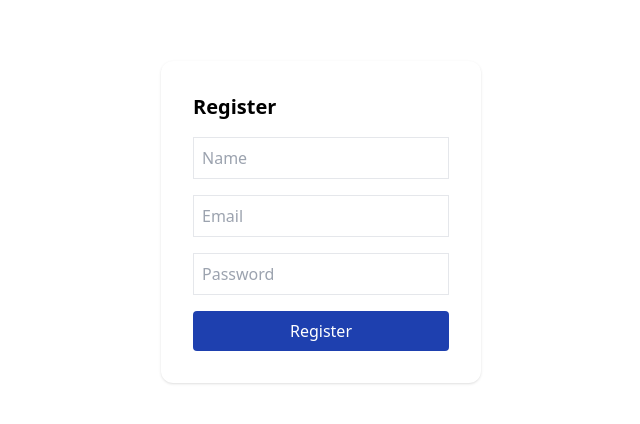
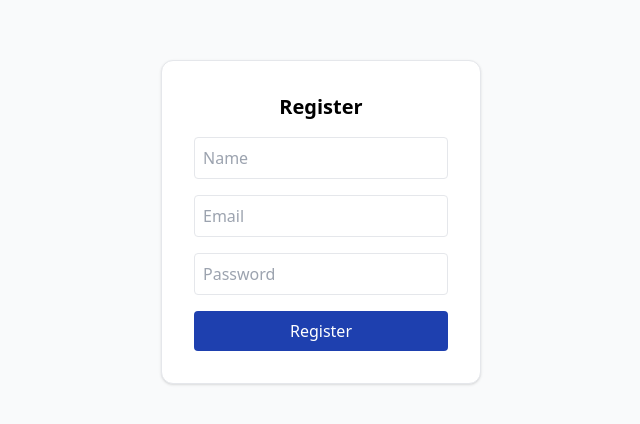
Before and after one commit to vathsala333/smartdeskclient, a React (Vite) app: page /register in a window 1280 px wide. Shown: the part 178-602 px from the top of the page, without its empty margins (319-959 px from the left). Built offline with nearby package versions, Linux system fonts and the light colour scheme; no server answers.

Commit message:
Updated auth logic and API fixes

```diff
--- a/src/api.js
+++ b/src/api.js
@@ -17,7 +17,7 @@ export const logoutUser = () => {
   toast.error("Logged out");
 
   setTimeout(() => {
-    window.location.href = "/login";
+    window.location.href = "/";
   }, 800);
 };
 
--- a/src/pages/Login.jsx
+++ b/src/pages/Login.jsx
@@ -1,31 +1,48 @@
-import React,{ useState } from "react";
+import React, { useState, useEffect } from "react";
 import api from "../api";
-
+import { useLocation, useNavigate } from "react-router-dom";
+import toast from "react-hot-toast";
 
 export default function Login() {
+  const location = useLocation();
+  const navigate = useNavigate();
+
   const [email, setEmail] = useState("");
   const [password, setPassword] = useState("");
   const [loading, setLoading] = useState(false);
 
+  useEffect(() => {
+    // Check if the registration state was passed
+    if (location.state?.registered) {
+      toast.success("Registration successful! Please login.");
+
+      // Clear the state by replacing the current history entry with NO state
+      // This prevents the toast from showing again if the user refreshes
+      navigate("/", { replace: true, state: {} });
+    }
+  }, [location.state, navigate]);
+
   const handleLogin = async () => {
-    if (!email || !password) return;
+    if (!email || !password) {
+      toast.error("Please enter email and password");
+      return;
+    }
 
     try {
       setLoading(true);
 
-      const res = await api.post(
-        "https://smartdeskserver.onrender.com/api/auth/login",
-        { email, password }
-      );
+      // Note: Use your api instance or the full URL.
+      // Using 'api.post' is better if you configured base URLs in your api.js
+      const res = await api.post("/auth/login", { email, password });
 
-      // ✅ store BOTH tokens (matches api.js interceptor)
       localStorage.setItem("accessToken", res.data.accessToken);
       localStorage.setItem("refreshToken", res.data.refreshToken);
 
-      window.location.href = "/dashboard";
+      toast.success("Welcome back!");
+      navigate("/dashboard");
+
     } catch (err) {
-      alert("Invalid credentials");
-      console.error(err);
+      toast.error(err.response?.data?.message || "Invalid credentials");
     } finally {
       setLoading(false);
     }
@@ -43,7 +60,7 @@ export default function Login() {
           placeholder="Email"
           value={email}
           onChange={(e) => setEmail(e.target.value)}
-          className="w-full border border-gray-300 p-3 rounded-md focus:outline-none focus:ring-2 focus:ring-gray-400"
+          className="w-full border border-gray-300 p-3 rounded-md"
         />
 
         <input
@@ -51,13 +68,13 @@ export default function Login() {
           placeholder="Password"
           value={password}
           onChange={(e) => setPassword(e.target.value)}
-          className="w-full border border-gray-300 p-3 rounded-md focus:outline-none focus:ring-2 focus:ring-gray-400"
+          className="w-full border border-gray-300 p-3 rounded-md"
         />
 
         <button
           onClick={handleLogin}
           disabled={loading}
-          className="w-full bg-blue-800 hover:bg-gray-900 text-white py-3 rounded-md transition disabled:opacity-60"
+          className="w-full bg-blue-800 text-white py-3 rounded-md disabled:opacity-60"
         >
           {loading ? "Logging in..." : "Login"}
         </button>
@@ -65,7 +82,7 @@ export default function Login() {
         <p className="text-center text-sm text-gray-600">
           Don’t have an account?{" "}
           <span
-            onClick={() => (window.location.href = "/register")}
+            onClick={() => navigate("/register")}
             className="font-semibold cursor-pointer hover:underline"
           >
             Create Account
--- a/src/pages/Register.jsx
+++ b/src/pages/Register.jsx
@@ -1,45 +1,75 @@
 import React, { useState } from "react";
 import api from "../api";
 import { useNavigate } from "react-router-dom";
+import toast from "react-hot-toast";
 
 export default function Register() {
-  const nav = useNavigate();
-  const [form, setForm] = useState({ name: "", email: "", password: "" });
+  const navigate = useNavigate();
+
+  const [form, setForm] = useState({
+    name: "",
+    email: "",
+    password: ""
+  });
+
+  const [loading, setLoading] = useState(false);
 
   const register = async () => {
-    await api.post("/auth/register", form);
-    nav("/");
+    if (!form.name || !form.email || !form.password) {
+      toast.error("All fields are required");
+      return;
+    }
+
+    try {
+      setLoading(true);
+      await api.post("/auth/register", form);
+
+      // Navigate to the root (Login) and pass the 'registered' state
+      navigate("/", { state: { registered: true } });
+
+    } catch (err) {
+      toast.error(err.response?.data?.message || "Registration failed");
+    } finally {
+      setLoading(false);
+    }
   };
 
   return (
-    <div className="h-screen flex items-center justify-center">
-      <div className="bg-white p-8 rounded-xl shadow w-80 space-y-4">
-        <h2 className="text-xl font-bold">Register</h2>
+    <div className="h-screen flex items-center justify-center bg-gray-50">
+      <div className="bg-white p-8 rounded-xl shadow w-80 space-y-4 border">
+        <h2 className="text-xl font-semibold text-center">Register</h2>
 
         <input
+          type="text"
           placeholder="Name"
-          className="border p-2 w-full"
+          className="border p-2 w-full rounded"
+          value={form.name}
           onChange={(e) => setForm({ ...form, name: e.target.value })}
         />
 
         <input
+          type="email"
           placeholder="Email"
-          className="border p-2 w-full"
+          className="border p-2 w-full rounded"
+          value={form.email}
           onChange={(e) => setForm({ ...form, email: e.target.value })}
         />
 
         <input
           type="password"
           placeholder="Password"
-          className="border p-2 w-full"
+          className="border p-2 w-full rounded"
+          value={form.password}
           onChange={(e) => setForm({ ...form, password: e.target.value })}
         />
 
         <button
+          type="button"
           onClick={register}
-          className="bg-blue-800 text-white w-full p-2 rounded"
+          disabled={loading}
+          className="bg-blue-800 text-white w-full p-2 rounded disabled:opacity-60"
         >
-          Register
+          {loading ? "Creating..." : "Register"}
         </button>
       </div>
     </div>
```
